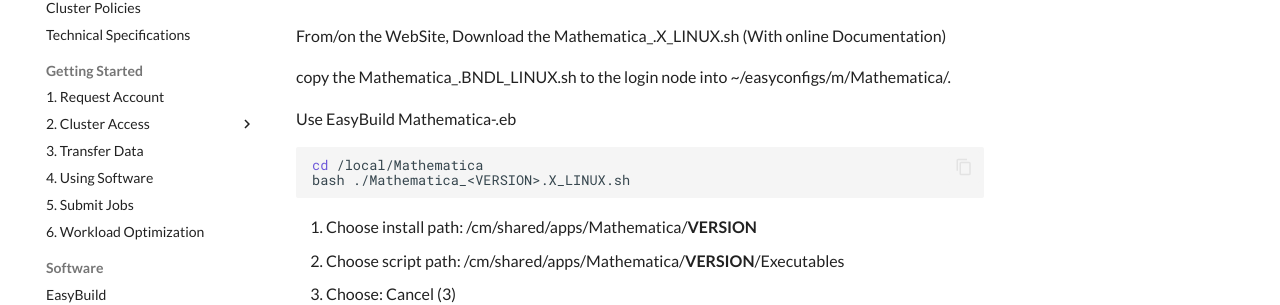
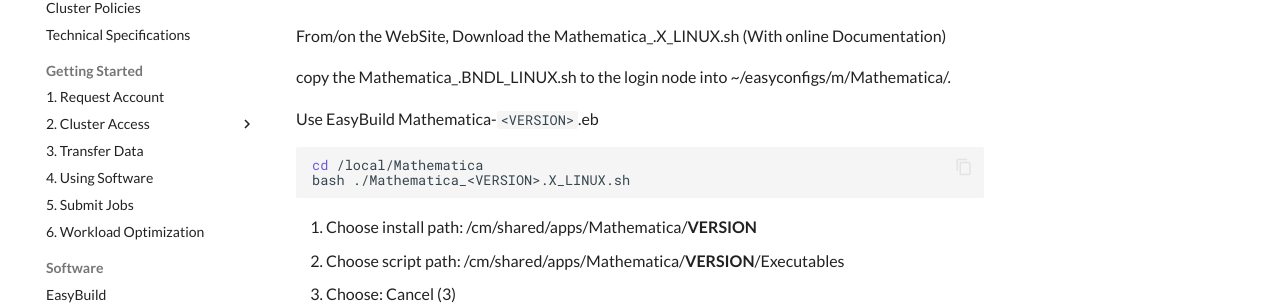
Before and after one commit to gferhpc/supercomputing.tue.nl, an MkDocs documentation site: the page built from pages/documentation/administration/installations/mathematica.md, in a window 1280 px wide. Shown: the part 205-510 px from the top of the page. Built offline with MkDocs 1.6.1 and Material for MkDocs 9.7.7, drawn with Linux system fonts in a browser that asks for light colours.

Commit message:
Update mathematica.md

````diff
--- a/pages/documentation/administration/installations/mathematica.md
+++ b/pages/documentation/administration/installations/mathematica.md
@@ -4,7 +4,7 @@
 
 copy the Mathematica_<VERSION>.BNDL_LINUX.sh to the login node into ~/easyconfigs/m/Mathematica/.
 
-Use EasyBuild Mathematica-<VERSION>.eb
+Use EasyBuild Mathematica-```<VERSION>```.eb
 
 ```shell
 cd /local/Mathematica
````
